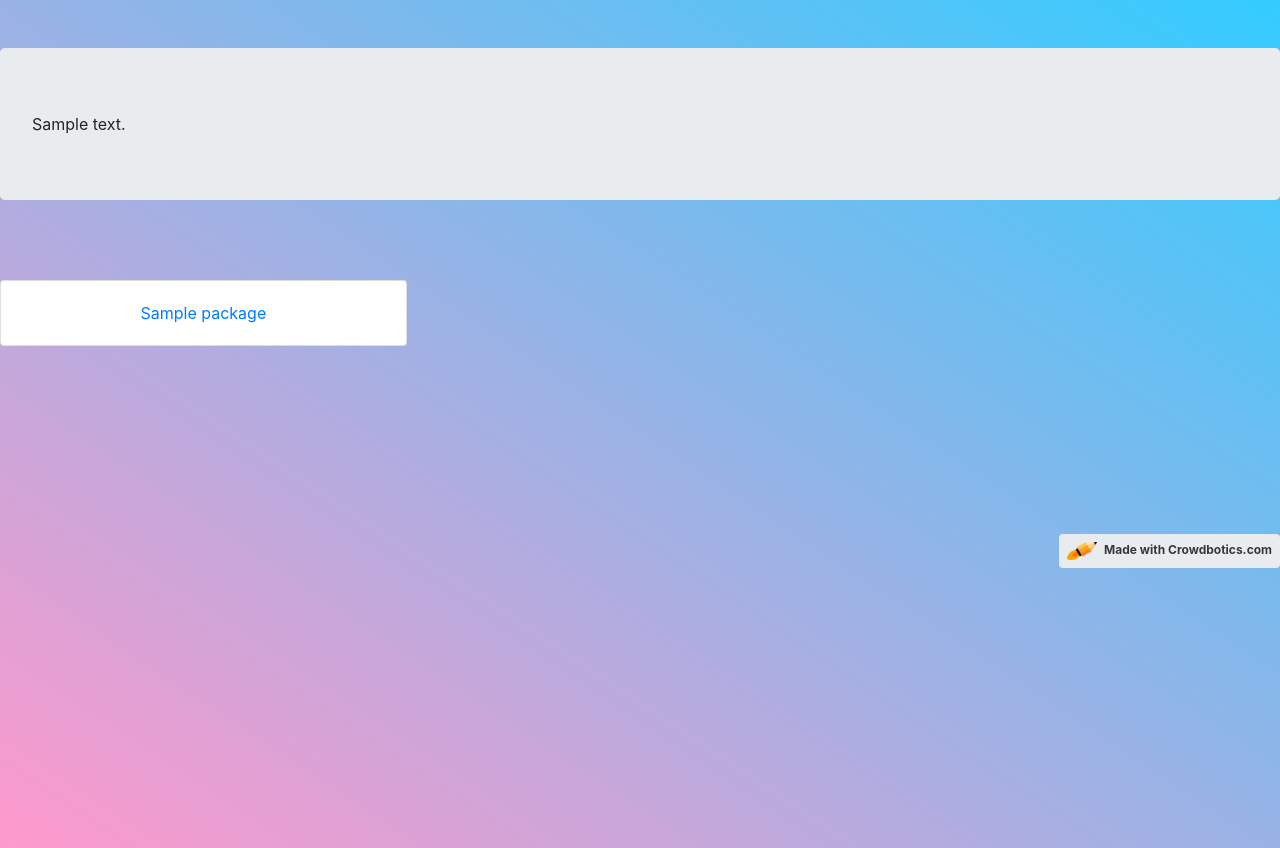
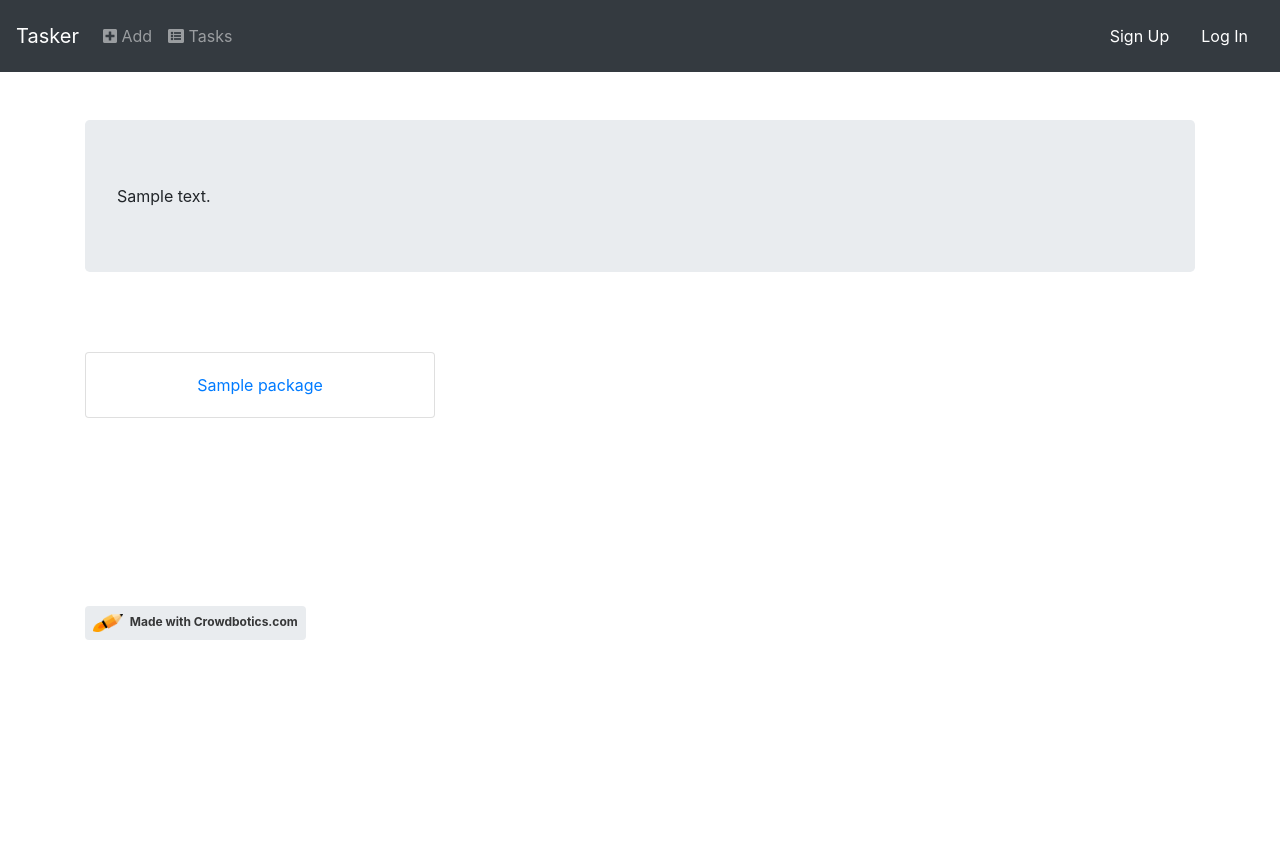
Before and after one commit to crowdbotics-users/lorencecrowdboticscom-lore-656, a Django app: template apps/home/templates/home/index.html in a window 1280 px wide. After the commit the page ends 640 px from the top, so only its background shows below. Run offline with Django 3.2, Linux system fonts and the light colour scheme; the template is opened without the code that fills it: most values are stand-ins (such as "Sample title", 1, 10 or a date in 2020); parts of the project's set-up code (start-up, migrations or seed data) failed here and were passed over; some libraries are stand-ins or nearby versions.

Commit message:
Implement task create UI

```diff
--- a/apps/tasks/views.py
+++ b/apps/tasks/views.py
@@ -28,7 +28,7 @@ class TaskCreateView(LoginRequiredMixin, CreateView):
     model = Task
     form_class = TaskForm
     template_name = 'tasks/task_manage.html'
-    success_url = reverse_lazy('tasks:customer-task-list')
+    success_url = reverse_lazy('tasks:task-list')
 
     def get_initial(self):
         return {'customer': self.request.user}
--- a/static/css/main.css
+++ b/static/css/main.css
@@ -1,6 +1,5 @@
 
 body {
-    background: linear-gradient(to bottom left, #33ccff 0%, #ff99cc 100%);
     height: 100%;
     min-height: 100vh;
 }
@@ -21,6 +20,3 @@ body {
 .top-140-pad{
     padding-top: 140px;
 }
-.pull-right {
-    float: right;
-}
--- a/templates/base.html
+++ b/templates/base.html
@@ -1,11 +1,49 @@
-{% load i18n static %}
+{% load i18n staticfiles bootstrap4 %}
 
 <html>
     <head>
-        <link rel="stylesheet" href="{% static 'css/bootstrap/bootstrap.min.css' %}">
+        {% bootstrap_css %}
+        <link rel="stylesheet" href="https://use.fontawesome.com/releases/v5.5.0/css/all.css" integrity="sha384-B4dIYHKNBt8Bc12p+WXckhzcICo0wtJAoU8YZTY5qE0Id1GSseTk6S+L3BlXeVIU" crossorigin="anonymous">
         <link rel="stylesheet" href="{% static 'css/main.css' %}">
     </head>
+
     <body>
-        {% block content %}{% endblock content %}
+        <nav class="navbar navbar-expand-lg navbar-dark bg-dark">
+            <a class="navbar-brand" href="{% if user.is_anonymous %}{% url 'home' %}{% else %}{% url 'dashboard' %}{% endif %}">Tasker</a>
+            <div class="collapse navbar-collapse" id="navbarText">
+                <ul class="navbar-nav mr-auto">
+                    {% if not user.is_anonymouse %}
+                        <li class="nav-item">
+                            <a class="nav-link" href="{% url 'tasks:task-create' %}"><i class="fas fa-plus-square"></i> Add</a>
+                        </li>
+                        <li class="nav-item">
+                            <a class="nav-link" href="{% url 'tasks:task-list' %}"><i class="fas fa-list-alt"></i> Tasks</a>
+                        </li>
+                    {% endif %}
+                </ul>
+                {% if user.is_anonymous %}
+                    <span class="navbar-text">
+                        <a href="{% url 'account_signup' %}" class="nav-link">Sign Up</a>
+                    </span>
+                    <span class="navbar-text">
+                        <a href="{% url 'account_login' %}" class="nav-link">Log In</a>
+                    </span>
+                {% else %}
+                    <span class="navbar-text">
+                        <a href="" class="nav-link"><i class="fas fa-user"></i> Profile</a>
+                    </span>
+                    <span class="navbar-text">
+                        <a href="{% url 'account_logout' %}" class="nav-link"><i class="fas fa-sign-out-alt"></i> Logout</a>
+                    </span>
+                {% endif %}
+            </div>
+        </nav>
+
+        <div class="container">
+            {% block content %}{% endblock content %}
+        </div>
     </body>
+
+    {% bootstrap_javascript jquery='full' %}
+    {% block footer_js %}{% endblock footer_js %}
 </html>
```
Also changed, not shown: apps/tasks/forms.py (+7 -7 lines), static/js/task_manage.js (added, +30 -0 lines), templates/tasks/task_manage.html (+38 -8 lines), media/images/todoimage/digital_signature_Mfwp17Y.png (added), media/images/todoimage/digital_signature_XEs5I17.png (added), media/images/todoimage/digital_signature_fej3Ss8.png (added), media/images/todoimage/digital_signature_vlItsLG.png (added), 4 other files.
